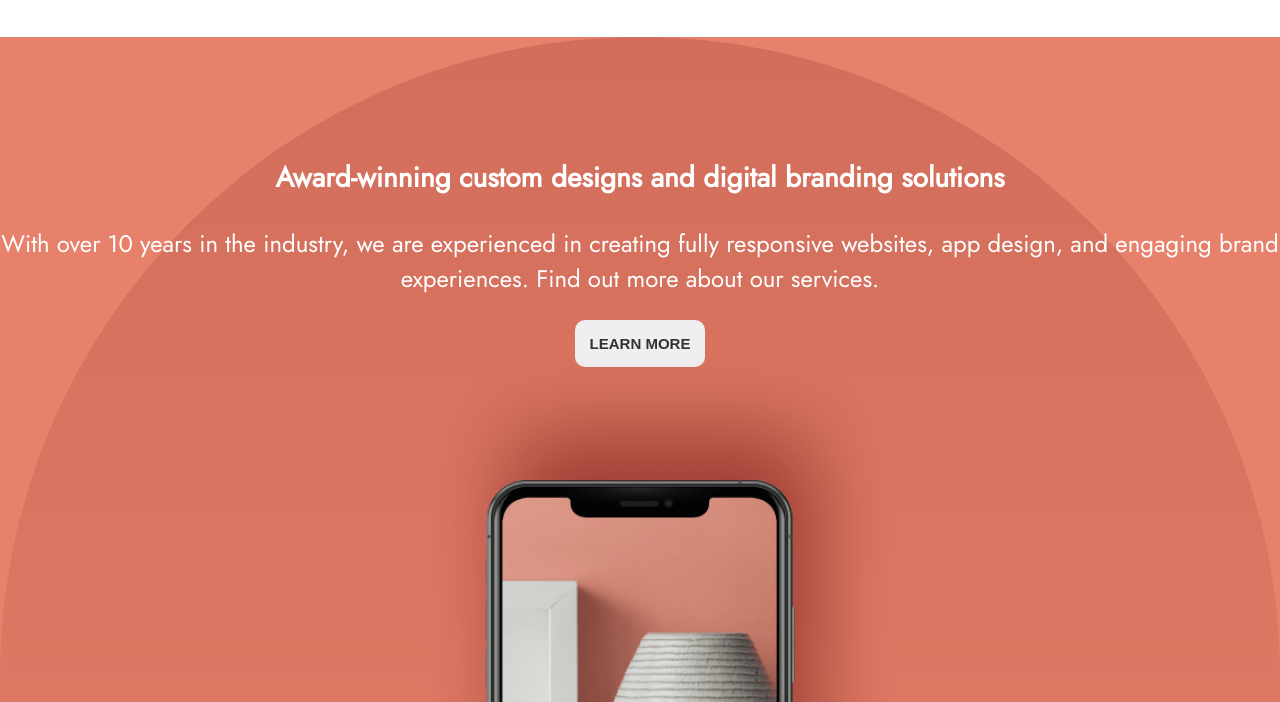
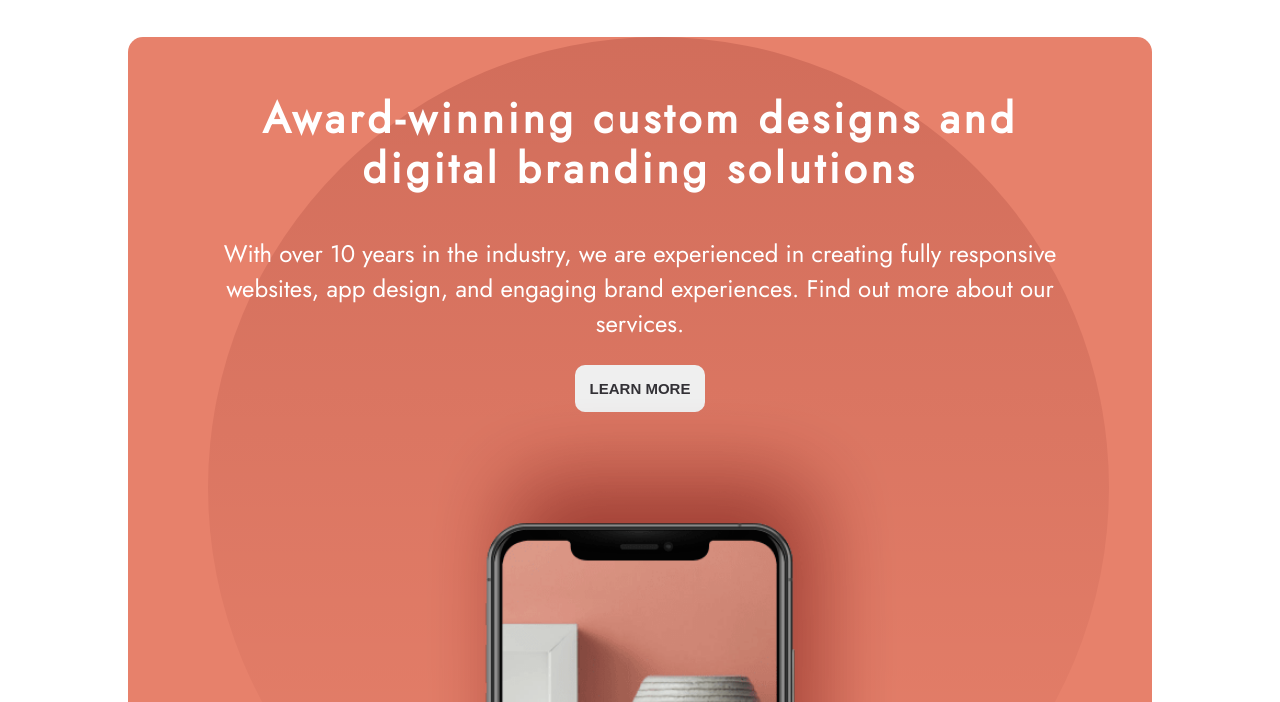
Before and after one commit to Billy-tech133/designo, a Gatsby site: page / in a window 1280 px wide. Shown: the part 98-800 px from the top of the page. Built offline with nearby package versions, Linux system fonts and the light colour scheme; Gatsby itself is replaced by a stand-in of ours.

Commit message:
hero section completed

```diff
--- a/src/components/Hero.js
+++ b/src/components/Hero.js
@@ -40,8 +40,19 @@ const HeroContainer = styled.section`
   background-color: var(--hero-bg);
   background-image: url(${herobg});
   width: 100vw;
-  height: 843px;
-  background-size: cover;
+  height: 900px;
+  background-size: contain;
+  background-position: top right;
+  background-repeat: no-repeat;
+  @media screen and (min-width: 785px) {
+    max-width: 80vw;
+    margin: auto;
+    border-radius: 15px;
+    background-position: center left 80px;
+  }
+  @media screen and (min-width: 1440px) {
+    height: 700px;
+  }
 `
 
 const HeroContent = styled.div`
@@ -50,8 +61,11 @@ const HeroContent = styled.div`
   grid-template-rows: repeat(2, 1fr);
   place-items: center;
   color: var(--white-text);
-  width: 100vw;
   height: 100%;
+  @media screen and (min-width: 1440px) {
+    grid-template-columns: repeat(2, 1fr);
+    grid-template-rows: repeat(1, 1fr);
+  }
 `
 
 // Hero Text
@@ -59,8 +73,16 @@ const HeroText = styled.div`
   text-align: center;
   font-size: 24px;
   font-weight: 200;
+  margin: 0 60px 60px 60px;
+  @media screen and (min-width: 1440px) {
+    text-align: left;
+  }
 `
-const HeroTitle = styled.h3``
+const HeroTitle = styled.h3`
+  font-size: 42px;
+  letter-spacing: 4px;
+  line-height: 1.2;
+`
 const HeroWriting = styled.p``
 const HeroBtn = styled.button``
 
--- a/src/components/Navbar.js
+++ b/src/components/Navbar.js
@@ -12,7 +12,7 @@ import AppContext from "../context/AppContext"
 const NavContainer = styled.nav`
   height: 100%;
   width: 99vw;
-  @media screen and (min-width: 760px) {
+  @media screen and (min-width: 785px) {
     max-width: 80vw;
     margin: auto;
   }
--- a/src/globalStyles.js
+++ b/src/globalStyles.js
@@ -42,8 +42,7 @@ const GlobalStyle = createGlobalStyle`
     }
     .btn:hover {
       background: var(---btn-hoverbg);
-      color: var(--white-text)
-
+      color: var(--white-text);
 }
 `
 
```
